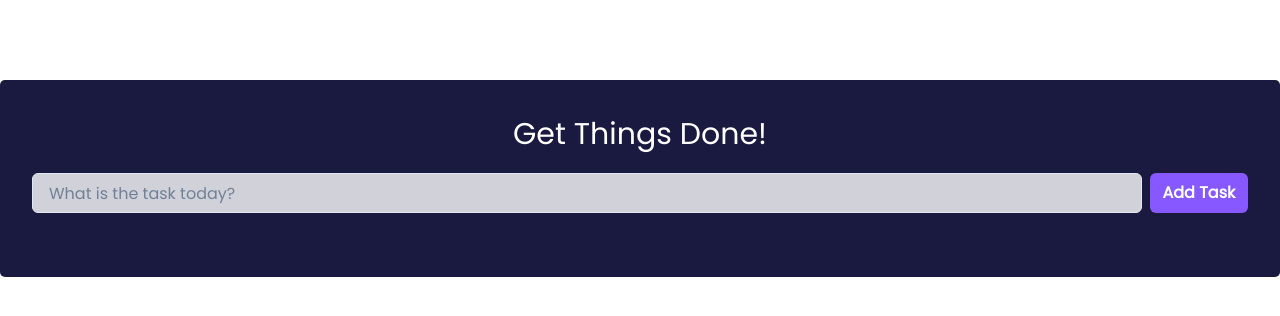
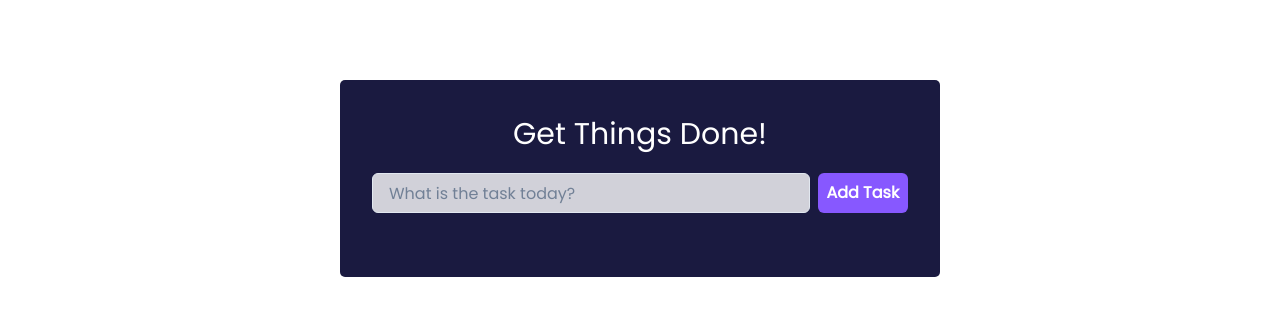
Before and after one commit to boon2187/vite-react-todo-app, a React (Vite) app: page / in a window 1280 px wide. Shown: the top 316 px of the page. Built offline with nearby package versions, Linux system fonts and the light colour scheme.

Commit message:
CSS削除に伴い、withなど必要なプロパティを追加

```diff
--- a/src/components/ToDoWrapper.tsx
+++ b/src/components/ToDoWrapper.tsx
@@ -71,7 +71,15 @@ export const ToDoWrapper = () => {
   };
 
   return (
-    <Box bg="#1a1a40" mt={20} p={8} borderRadius={5}>
+    <Box
+      bg="#1a1a40"
+      mt={20}
+      p={8}
+      borderRadius={5}
+      w="80vw"
+      maxWidth="600px"
+      mx="auto"
+    >
       <Text color="white" fontSize="3xl" textAlign="center">
         Get Things Done!
       </Text>
```
